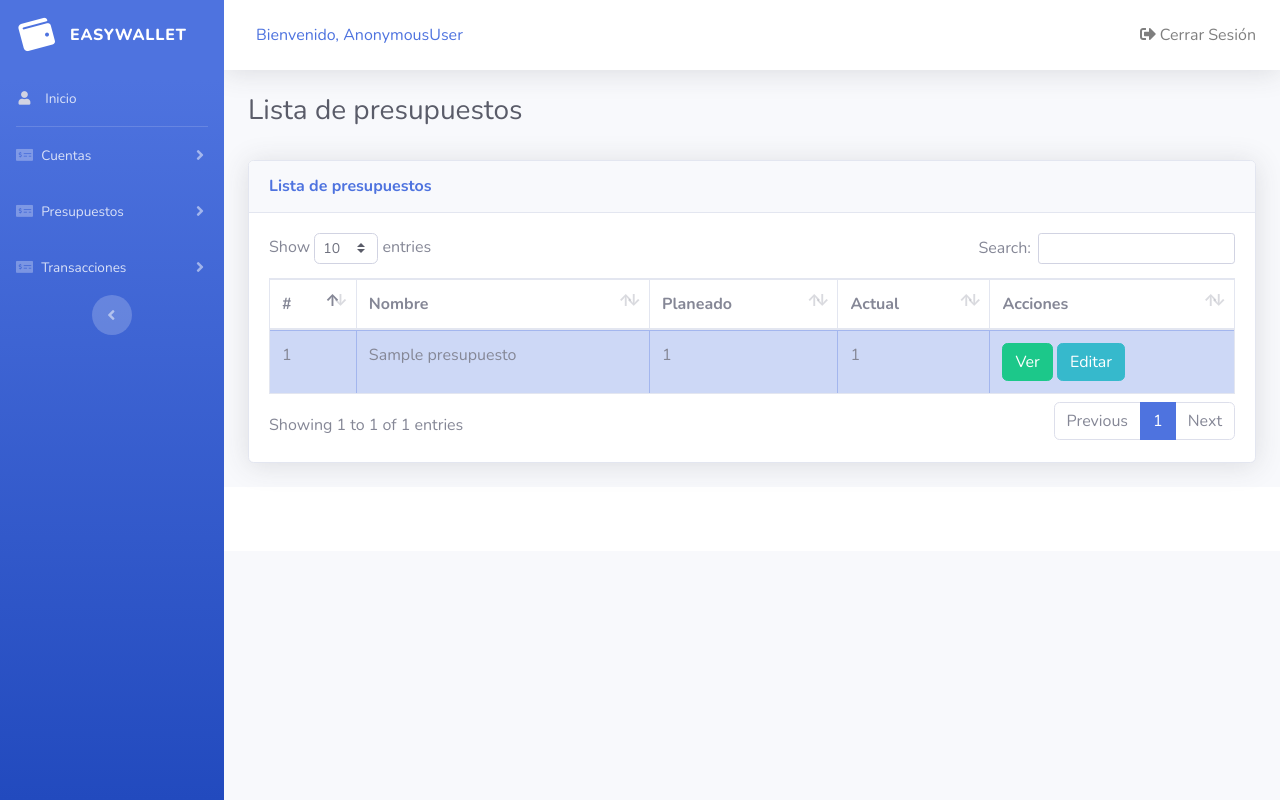
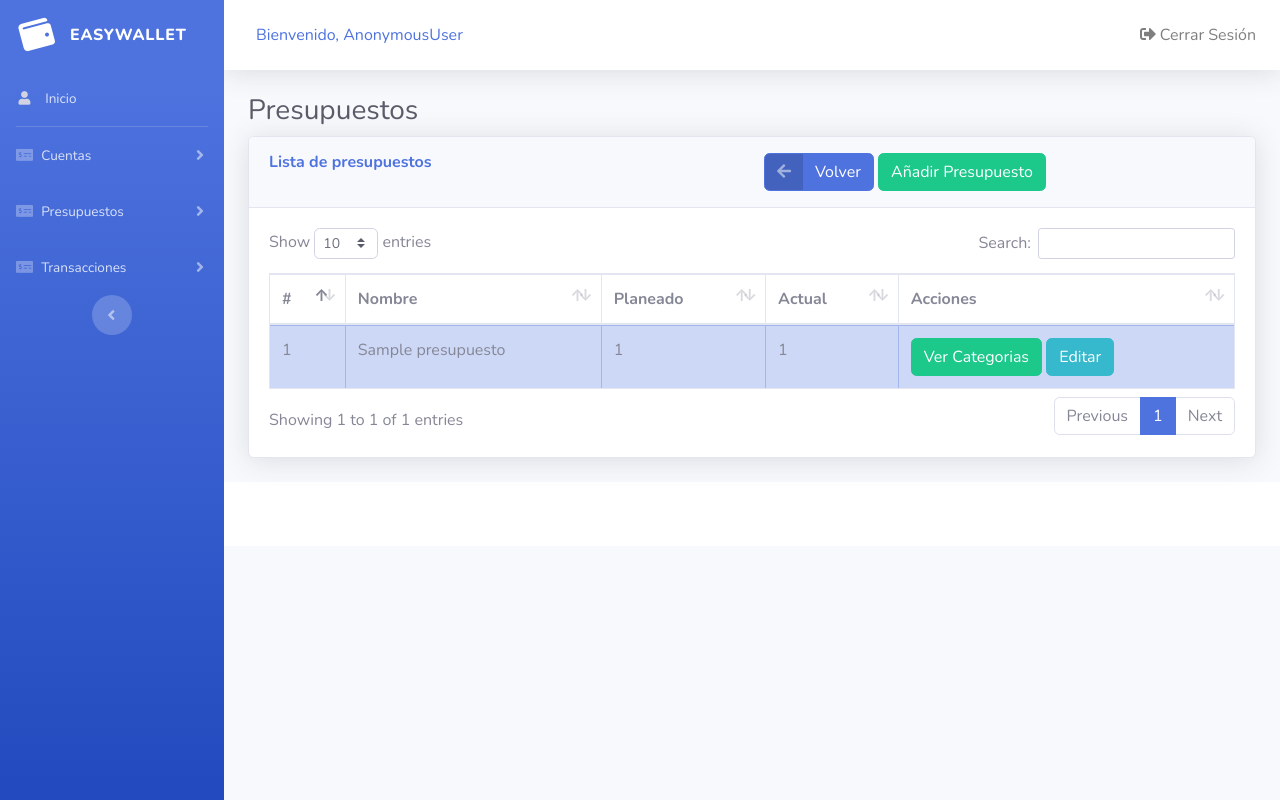
Before and after one commit to LeidyJr/EasyWallet, a Django app: template templates/presupuestos/listado_de_presupuestos.html in a window 1280 px wide. Run offline with Django 3.2, Linux system fonts and the light colour scheme; the template is opened without the code that fills it: most values are stand-ins (such as "Sample title", 1, 10 or a date in 2020); some libraries are stand-ins or nearby versions.

Commit message:
Arreglos y agregacion de botones

```diff
--- a/templates/cuentas/cuentas_editar.html
+++ b/templates/cuentas/cuentas_editar.html
@@ -17,8 +17,8 @@
 				<form method="post">
 					{% csrf_token %}
 					{% bootstrap_form form %}
-					<button type="submit" class="btn btn-success">Guardar</button>
-					<a href="{% url 'cuentas:listado_de_cuentas' %}" class="btn btn-primary">Volver</a>
+					<a href="{% url 'cuentas:listado_de_cuentas' %}" class="btn btn-primary btn-icon-split"><span class="icon text-white-50"><i class="fas fa-arrow-left"></i></span><span class="text">Volver</span></a>
+					<button type="submit" class="btn btn-success btn-icon-split"><span class="icon text-white-50"><i class="fas fa-check"></i></span><span class="text">Guardar</span></button>
 				</form>
 			</div>
 		</div>
--- a/templates/cuentas/cuentas_form.html
+++ b/templates/cuentas/cuentas_form.html
@@ -17,8 +17,8 @@
 				<form method="post">
 					{% csrf_token %}
 					{% bootstrap_form form %}
-					<button type="submit" class="btn btn-success">Guardar</button>
-					<a href="{% url 'cuentas:listado_de_cuentas' %}" class="btn btn-primary">Volver</a>
+					<a href="{% url 'cuentas:listado_de_cuentas' %}" class="btn btn-primary btn-icon-split"><span class="icon text-white-50"><i class="fas fa-arrow-left"></i></span><span class="text">Volver</span></a>
+					<button type="submit" class="btn btn-success btn-icon-split"><span class="icon text-white-50"><i class="fas fa-check"></i></span><span class="text">Guardar</span></button>
 				</form>
 			</div>
 		</div>
--- a/templates/presupuestos/listado_de_presupuestos.html
+++ b/templates/presupuestos/listado_de_presupuestos.html
@@ -8,12 +8,19 @@
 
           <!-- Page Heading -->
           <br/>
-          <h1 class="h3 mb-2 text-gray-800">Lista de presupuestos</h1>
-          <br/>
+          <h1 class="h3 mb-2 text-gray-800">Presupuestos</h1>
+
           <!-- DataTales Example -->
           <div class="card shadow mb-4">
             <div class="card-header py-3">
-              <h6 class="m-0 font-weight-bold text-primary">Lista de presupuestos</h6>
+              <div class="row">
+                <div class="col align-items-left">
+                  <h6 class="m-0 font-weight-bold text-primary">Lista de presupuestos</h6>
+                </div>
+                <div class="col align-items-right">
+                    <a href="{% url 'usuarios:inicio' %}" class="btn btn-primary btn-icon-split"><span class="icon text-white-50"><i class="fas fa-arrow-left"></i></span><span class="text">Volver</span></a> <a class="btn btn-success" href="{% url 'presupuestos:registrar_presupuesto' %}"> <span class="text">Añadir Presupuesto</span></a>
+                </div>
+              </div>
             </div>
             <div class="card-body">
               <div class="table-responsive">
@@ -36,7 +43,7 @@
                             <td>{{ presupuesto.total_planeado }}</td>
                             <td>{{ presupuesto.total_actual }}</td>
                             <td>
-                              <a class="btn btn-icon-split btn-success" href="{% url 'presupuestos:listado_de_categorias' presupuesto.id %}"><span class="text">Ver</span></a>
+                              <a class="btn btn-icon-split btn-success" href="{% url 'presupuestos:listado_de_categorias' presupuesto.id %}"><span class="text">Ver Categorias</span></a>
                               <a class="btn btn-info" href="{% url 'presupuestos:editar_presupuesto' presupuesto.id %}">Editar</a>
                                 <!--<a class="btn btn-info" href="{% url 'presupuestos:registrar_categoria' presupuesto.id %}"> + Categoría</a>-->
                             </td>
--- a/templates/presupuestos/presupuesto_editar.html
+++ b/templates/presupuestos/presupuesto_editar.html
@@ -17,8 +17,8 @@
 				<form method="post">
 					{% csrf_token %}
 					{% bootstrap_form form %}
-					<button type="submit" class="btn btn-success">Guardar</button>
-					<a href="{% url 'presupuestos:listado_de_presupuestos' %}" class="btn btn-primary">Volver</a>
+					<a href="{% url 'presupuestos:listado_de_presupuestos' %}" class="btn btn-primary btn-icon-split"><span class="icon text-white-50"><i class="fas fa-arrow-left"></i></span><span class="text">Volver</span></a>
+					<button type="submit" class="btn btn-success btn-icon-split"><span class="icon text-white-50"><i class="fas fa-check"></i></span><span class="text">Guardar</span></button>
 				</form>
 			</div>
 		</div>
--- a/templates/presupuestos/presupuestos_form.html
+++ b/templates/presupuestos/presupuestos_form.html
@@ -17,8 +17,8 @@
 				<form method="post">
 					{% csrf_token %}
 					{% bootstrap_form form %}
-					<button type="submit" class="btn btn-success">Guardar</button>
-					<a href="{% url 'presupuestos:listado_de_presupuestos' %}" class="btn btn-primary">Volver</a>
+					<a href="{% url 'presupuestos:listado_de_presupuestos' %}" class="btn btn-primary btn-icon-split"><span class="icon text-white-50"><i class="fas fa-arrow-left"></i></span><span class="text">Volver</span></a>
+					<button type="submit" class="btn btn-success btn-icon-split"><span class="icon text-white-50"><i class="fas fa-check"></i></span><span class="text">Guardar</span></button>
 				</form>
 			</div>
 		</div>
--- a/templates/transacciones/transaccion_form.html
+++ b/templates/transacciones/transaccion_form.html
@@ -17,8 +17,8 @@
 				<form method="post">
 					{% csrf_token %}
 					{% bootstrap_form form %}
-					<button type="submit" class="btn btn-success">Guardar</button>
-					<a href="{% url 'cuentas:listado_de_cuentas' %}" class="btn btn-primary">Volver</a>
+					<a href="{% url 'cuentas:listado_de_cuentas' %}" class="btn btn-primary btn-icon-split"><span class="icon text-white-50"><i class="fas fa-arrow-left"></i></span><span class="text">Volver</span></a>
+					<button type="submit" class="btn btn-success btn-icon-split"><span class="icon text-white-50"><i class="fas fa-check"></i></span><span class="text">Guardar</span></button>
 				</form>
 			</div>
 		</div>
```
Also changed, not shown: templates/cuentas/listado_de_cuentas.html (+12 -4 lines), templates/presupuestos/listado_de_categorias.html (+11 -6 lines).
